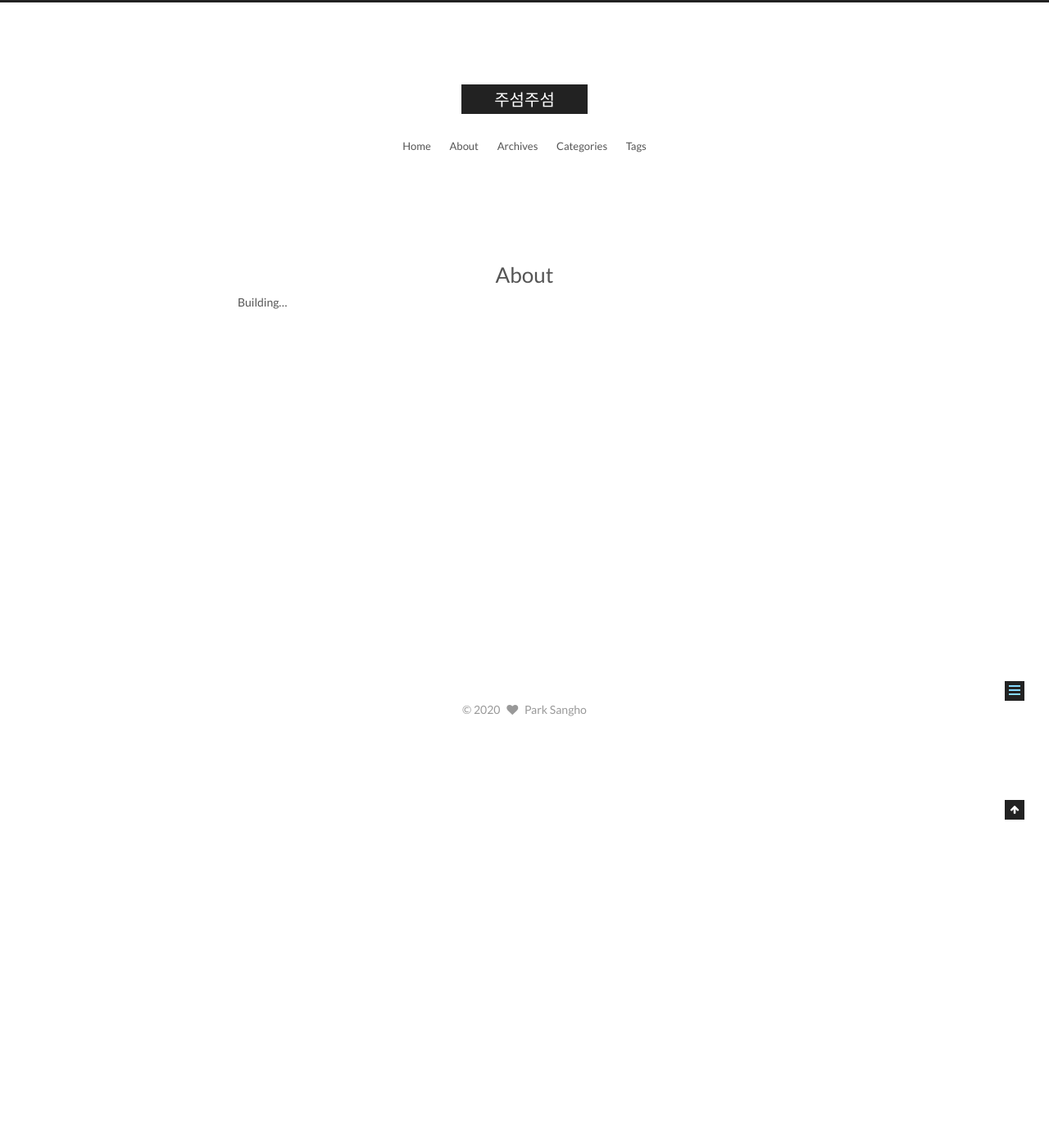
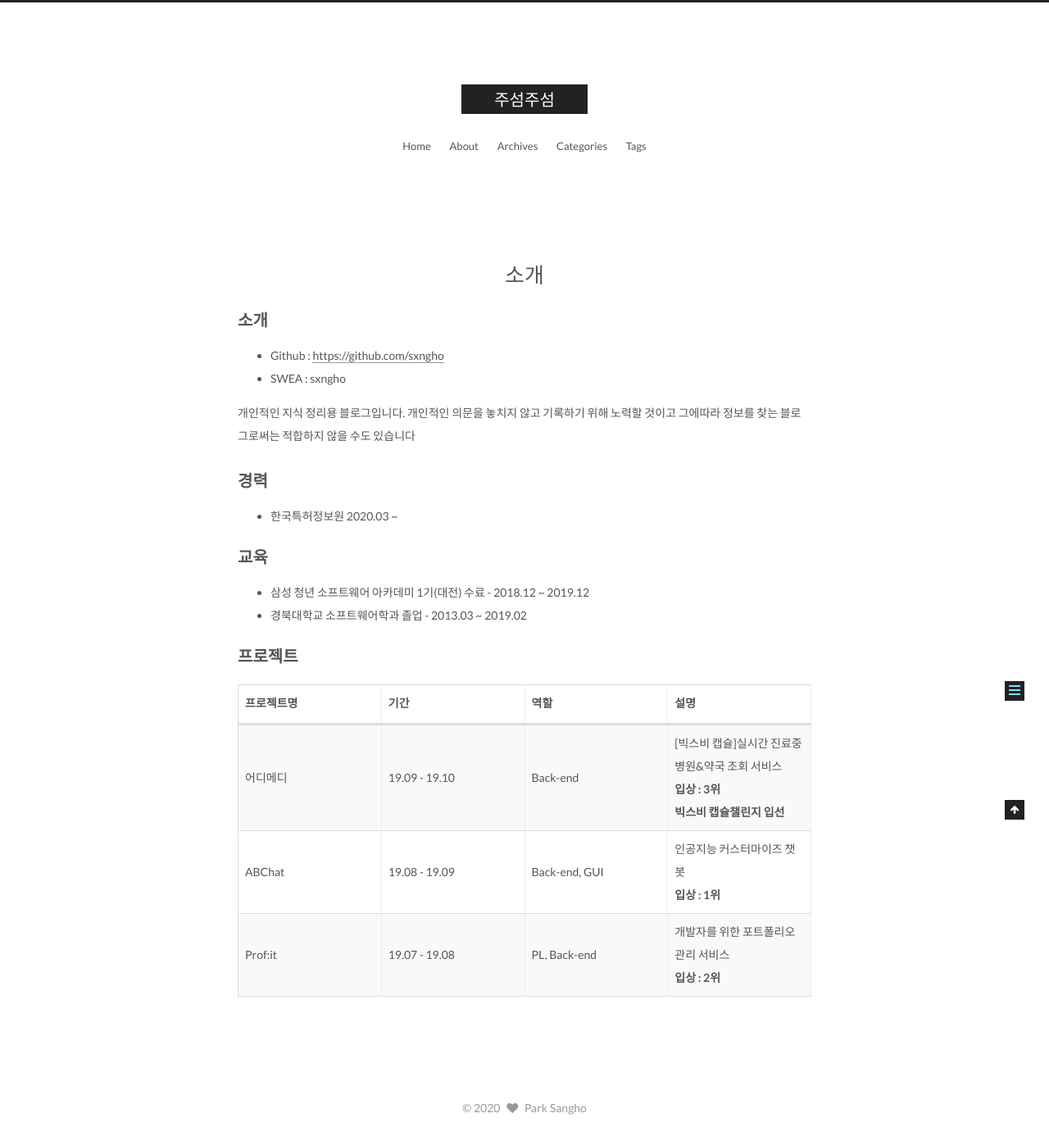
Before and after one commit to sxngho/sxngho.github.io, a Jekyll site: the page built from about/index.md, in a window 1280 px wide. Shown: the whole page at 82% size. Built offline with Jekyll 4.4.1, drawn with Linux system fonts in a browser that asks for light colours; comment, search, counter and statistics services are not loaded; our own code applies the rules of GitHub Pages for plain Markdown files; before the commit the page ends 900 px from its top, so only the background shows below that.

Commit message:
create about

```diff
--- a/about/index.md
+++ b/about/index.md
@@ -3,4 +3,39 @@ layout: page
 type: about
 ---
 
-Building...
+
+## 소개
+- Github : [https://github.com/sxngho](https://github.com/sxngho)
+- SWEA : sxngho
+
+개인적인 지식 정리용 블로그입니다.
+개인적인 의문을 놓치지 않고 기록하기 위해 노력할 것이고
+그에따라 정보를 찾는 블로그로써는 적합하지 않을 수도 있습니다
+
+
+## 경력
+- 한국특허정보원 2020.03 ~
+
+## 교육
+- 삼성 청년 소프트웨어 아카데미 1기(대전) 수료 - 2018.12 ~ 2019.12
+- 경북대학교 소프트웨어학과 졸업 - 2013.03 ~ 2019.02
+
+
+
+<!--
+## 경력
+자세한 내용이 궁금하시면 제게 따로 연락주세요 :)
+
+|          	| 기간          	| 담당 업무                                                                                                                      	|
+|:----------:	 |:---------------:|--------------------------------------------------------------------------------------------------------------------------------	|
+| 쏘카 | 2018.9 - 현재 | 타다데이터팀 <br> 모빌리티의 다양한 문제를 풀기 위해 데이터 분석 <br> 머신러닝 / 데이터 엔지니어링 수행 |
+| 레트리카 |2017.2 - 2018.4 	| 데이터 분석 <br> 데이터 이벤트 설계 <br> 데이터 이벤트 QA <br> 주요 지표 Report 자동화 <br> BigQuery와 Dataflow를 사용한 데이터 엔지니어링 <br> Airflow를 사용한 데이터 파이프라인 생성 및 관리 <br> 데이터 대시보드 생성 및 관리(Tableau, Superset) <br> 딥러닝 모델을 통한 야한 사진 Auto Block 	|
+-->
+
+## 프로젝트
+
+| 프로젝트명 	| 기간 	|  역할 	| 설명 	|
+|---------------------------------------------|-----------------|----------------------------|-----------------------------------------------------	|
+| 어디메디 | 19.09 - 19.10 | Back-end | [빅스비 캡슐]실시간 진료중 병원&약국 조회 서비스 <br> **입상 : 3위** <br> **빅스비 캡슐챌린지 입선**|
+| ABChat | 19.08 - 19.09 | Back-end, GUI | 인공지능 커스터마이즈 챗봇 <br> **입상 : 1위**|
+| Prof:it | 19.07 - 19.08 | PL, Back-end | 개발자를 위한 포트폴리오 관리 서비스 <br> **입상 : 2위**|
```
